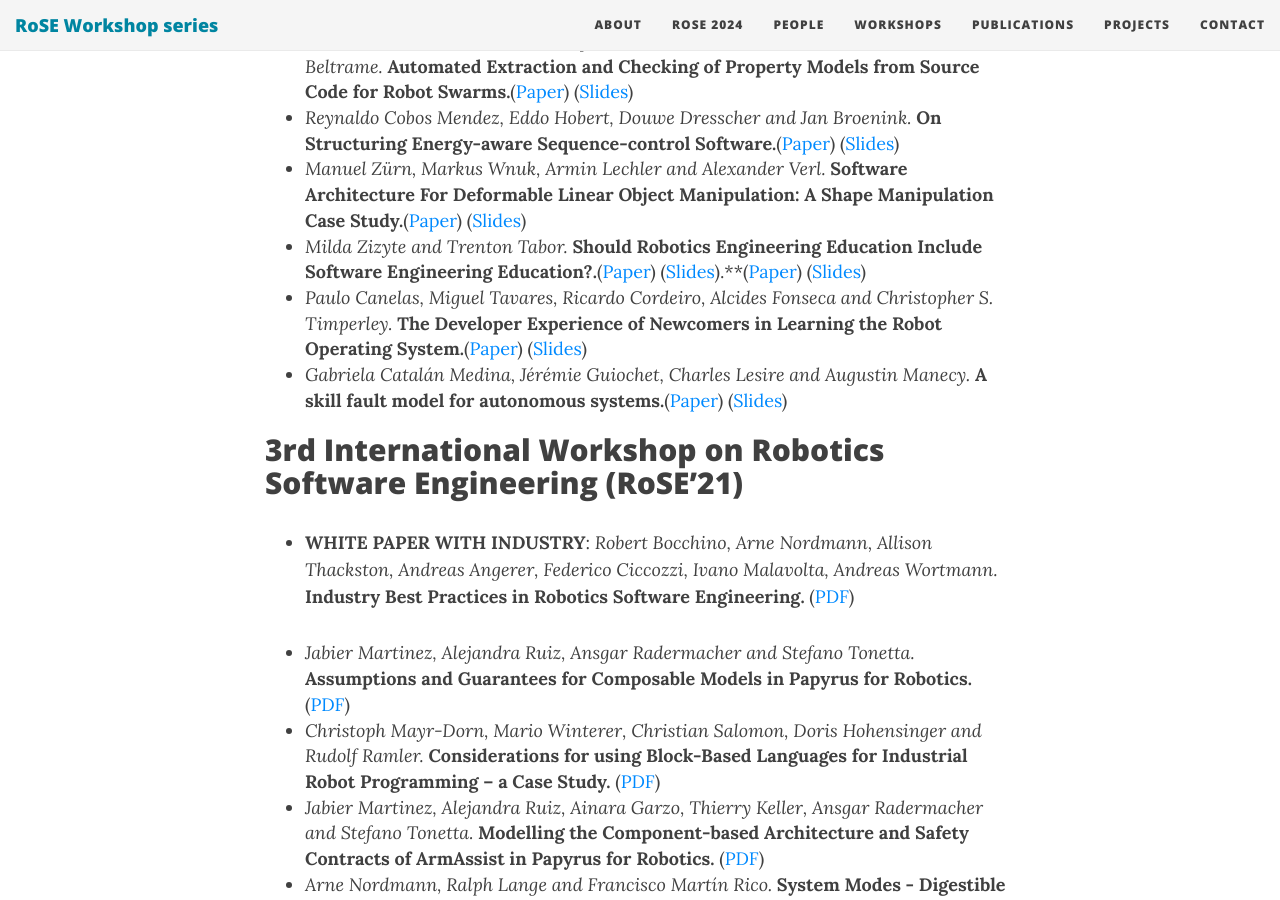
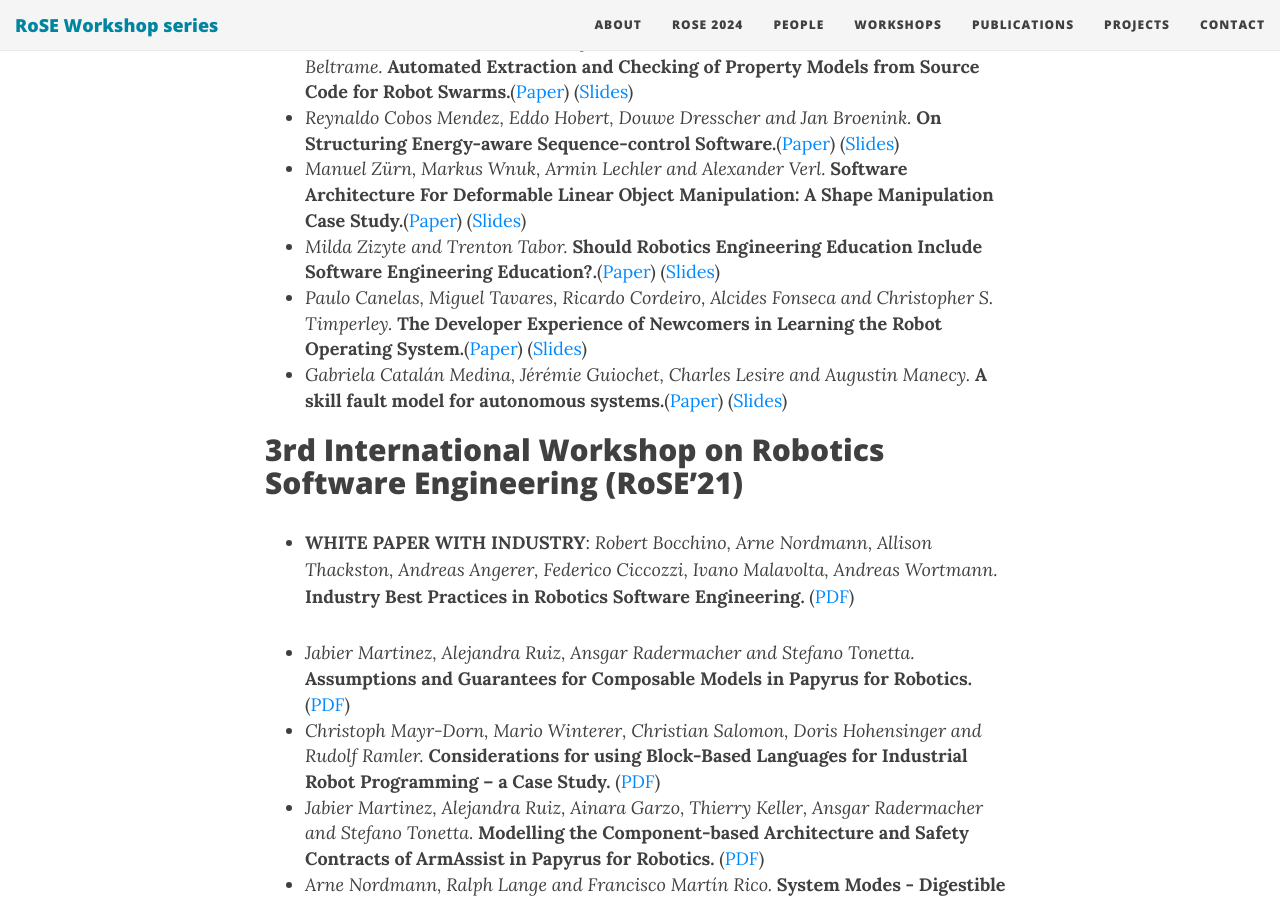
Before and after one commit to rose-workshops/rose-workshops.github.io, a Jekyll site: the page built from publications.md, in a window 1280 px wide and 900 px high, scrolled down 1381 px. Built offline with Jekyll 4.4.1, drawn with Linux system fonts in a browser that asks for light colours; nearby versions of some CDN libraries.

Commit message:
Update publications.md

```diff
--- a/publications.md
+++ b/publications.md
@@ -39,7 +39,7 @@ This page presents all paper accepted in every RoSE workshop so far.
 * _Ettore Merlo, Carlo Pinciroli, Jacopo Panerati, Michalis Famelis and Giovanni Beltrame._ **Automated Extraction and Checking of Property Models from Source Code for Robot Swarms.**([Paper](/files/rose2022/papers/RoSE22_paper_5.pdf)) ([Slides](/files/rose2022/slides/RoSE22_paper_5.pdf))
 * _Reynaldo Cobos Mendez, Eddo Hobert, Douwe Dresscher and Jan Broenink._ **On Structuring Energy-aware Sequence-control Software.**([Paper](/files/rose2022/papers/RoSE22_paper_6.pdf)) ([Slides](/files/rose2022/slides/RoSE22_paper_6.pdf))
 * _Manuel Zürn, Markus Wnuk, Armin Lechler and Alexander Verl._ **Software Architecture For Deformable Linear Object Manipulation: A Shape Manipulation Case Study.**([Paper](/files/rose2022/papers/RoSE22_paper_7.pdf)) ([Slides](/files/rose2022/slides/RoSE22_paper_7.pdf))
-* _Milda Zizyte and Trenton Tabor._ **Should Robotics Engineering Education Include Software Engineering Education?.**([Paper](/files/rose2022/papers/)) ([Slides](/files/rose2022/slides/)).**([Paper](/files/rose2022/papers/RoSE22_paper_9.pdf)) ([Slides](/files/rose2022/slides/RoSE22_paper_9.pdf))
+* _Milda Zizyte and Trenton Tabor._ **Should Robotics Engineering Education Include Software Engineering Education?.**([Paper](/files/rose2022/papers/RoSE22_paper_9.pdf)) ([Slides](/files/rose2022/slides/RoSE22_paper_9.pdf))
 * _Paulo Canelas, Miguel Tavares, Ricardo Cordeiro, Alcides Fonseca and Christopher S. Timperley._ **The Developer Experience of Newcomers in Learning the Robot Operating System.**([Paper](/files/rose2022/papers/RoSE22_paper_11.pdf)) ([Slides](/files/rose2022/slides/RoSE22_paper_11.pdf))
 * _Gabriela Catalán Medina, Jérémie Guiochet, Charles Lesire and Augustin Manecy._ **A skill fault model for autonomous systems.**([Paper](/files/rose2022/papers/RoSE22_paper_12.pdf)) ([Slides](/files/rose2022/slides/RoSE22_paper_12.pdf))
 
```
